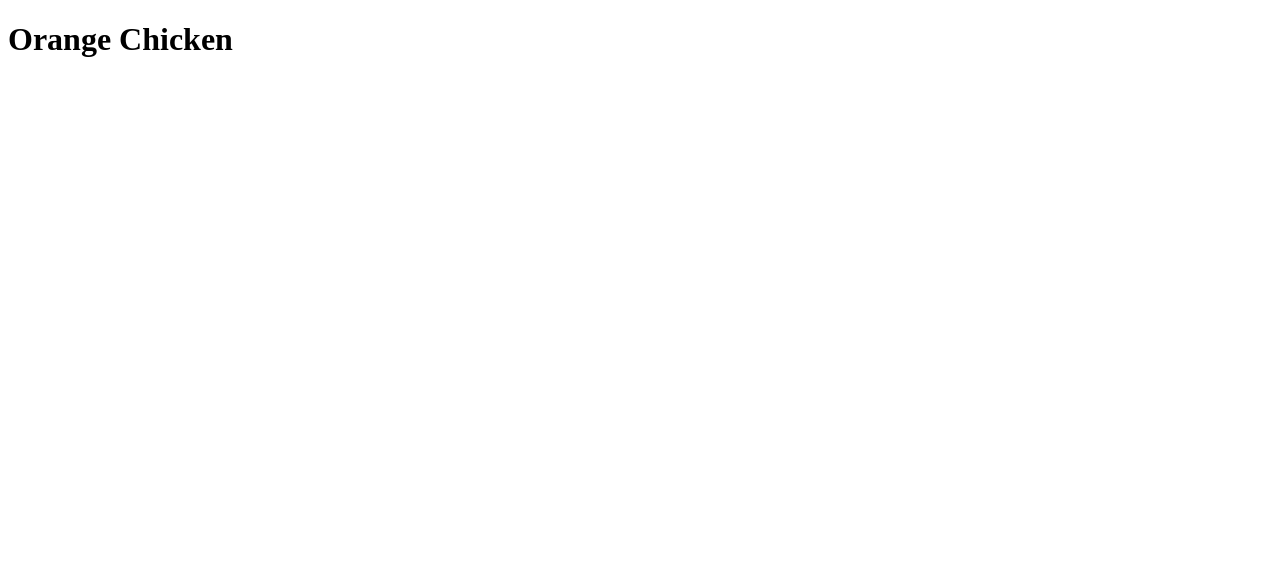
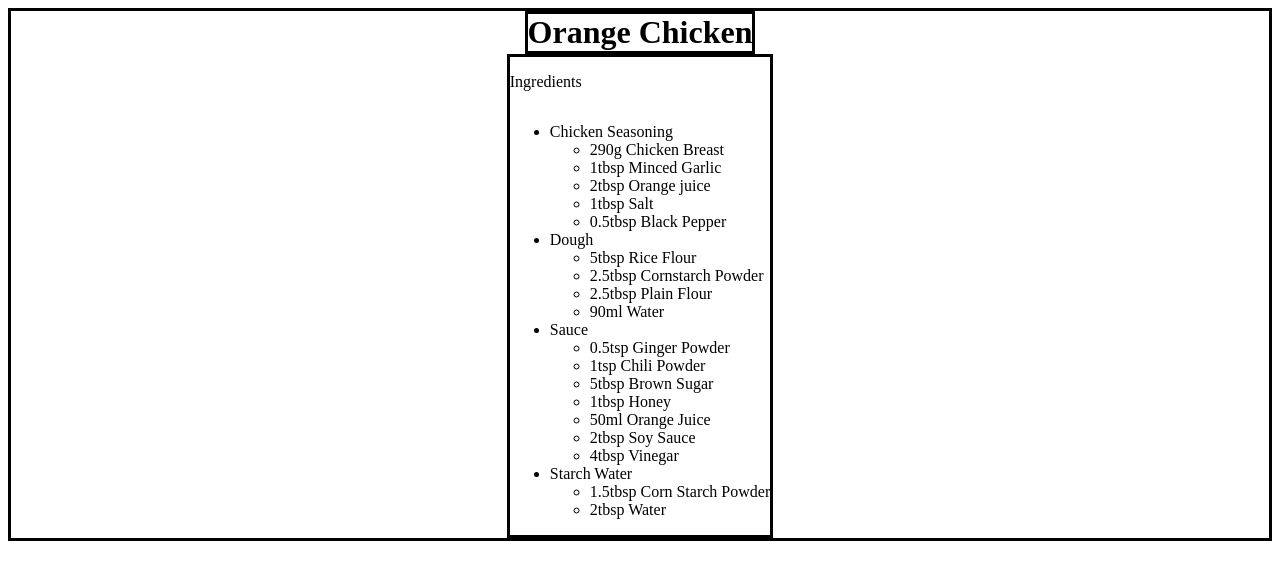
Before and after one commit to ohsoroso/odin-recipes, a plain HTML site: page recipes/orangechicken.html in a window 1280 px wide. Drawn offline with Linux system fonts and the light colour scheme.

Commit message:
work on ingredient page

```diff
--- a/recipes/orangechicken.html
+++ b/recipes/orangechicken.html
@@ -4,9 +4,47 @@
   <meta charset="UTF-8">
   <meta http-equiv="X-UA-Compatible" content="IE=edge">
   <meta name="viewport" content="width=device-width, initial-scale=1.0">
+  <link rel="stylesheet" href="page.css">
   <title>Orange Chicken</title>
 </head>
 <body>
   <h1>Orange Chicken</h1>
+  <div class="sidebar">
+    <p>
+      Ingredients
+    </p>
+    <ul>
+      <li>Chicken Seasoning</li>
+      <ul>
+        <li>290g Chicken Breast</li>
+        <li>1tbsp Minced Garlic</li>
+        <li>2tbsp Orange juice</li>
+        <li>1tbsp Salt</li>
+        <li>0.5tbsp Black Pepper</li>
+      </ul>
+      <li>Dough</li>
+      <ul>
+        <li>5tbsp Rice Flour</li>
+        <li>2.5tbsp Cornstarch Powder</li>
+        <li>2.5tbsp Plain Flour</li>
+        <li>90ml Water</li>
+      </ul>
+      <li>Sauce</li>
+      <ul>
+        <li>0.5tsp Ginger Powder</li>
+        <li>1tsp Chili Powder</li>
+        <li>5tbsp Brown Sugar</li>
+        <li>1tbsp Honey</li>
+        <li>50ml Orange Juice</li>
+        <li>2tbsp Soy Sauce</li>
+        <li>4tbsp Vinegar</li>
+      </ul>
+      <li>Starch Water</li>
+      <ul>
+        <li>1.5tbsp Corn Starch Powder</li>
+        <li>2tbsp Water</li>
+      </ul>
+    </ul>
+  </div>
 </body>
 </html>
--- /dev/null
+++ b/recipes/page.css
@@ -0,0 +1,19 @@
+body {
+  display: flex;
+  flex-direction: column;
+  border-style: solid;
+}
+
+h1 {
+  display: flex;
+  margin: auto;
+  border-style: solid;
+}
+
+.sidebar {
+display: flex;
+flex-direction: column;
+flex-wrap: wrap;
+border-style: solid;
+margin: auto;
+}
```
